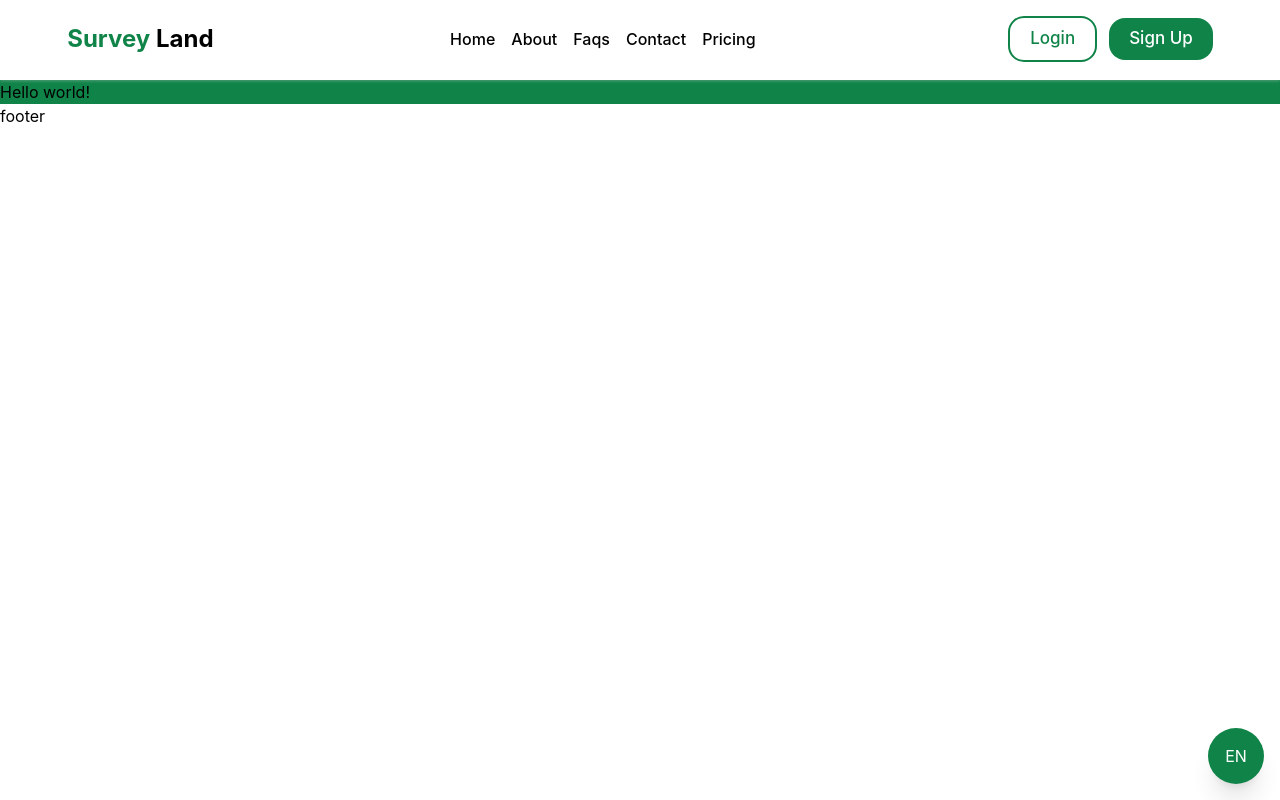
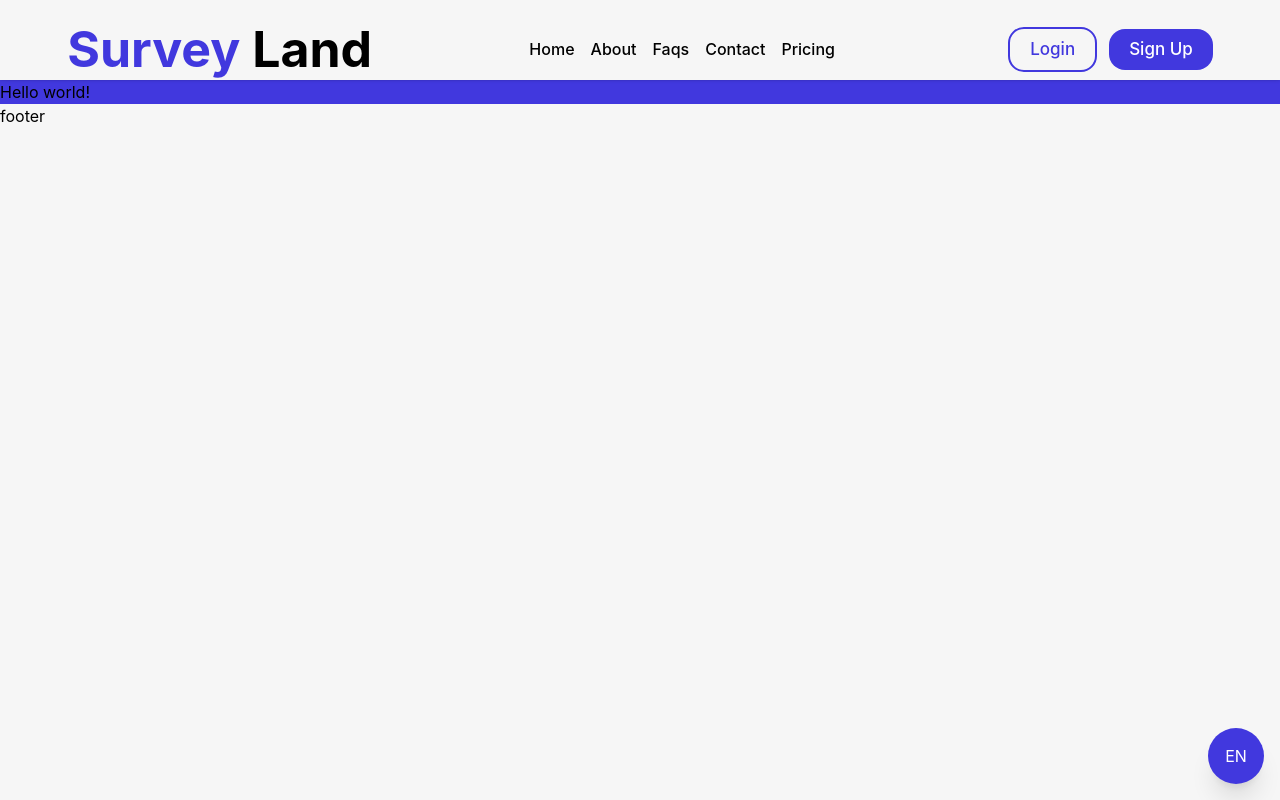
Before and after one commit to eslam-mohamedl/AfaaqWare, a Next.js app: page /en in a window 1280 px wide. Built offline with nearby package versions, Linux system fonts and the light colour scheme.

Commit message:
feat(update): add desgin system for project

```diff
--- a/src/app/[locale]/globals.css
+++ b/src/app/[locale]/globals.css
@@ -60,60 +60,72 @@
   .bg-primary {
     background-color: var(--color-primary);
   }
-
-  .bg-primary-100 {
-    background-color: var(--color-primary-100);
+  .bg-footer {
+    background-color: var(--color-primary-200);
   }
-
-  .bg-primary-400 {
-    background-color: var(--color-primary-400);
+  .bg-white {
+    background-color: var(--color-text-white);
   }
-
-  .bg-primary-600 {
-    background-color: var(--color-primary-600);
+  .bg-gradient {
+    background: var(--color-bg-hero);
   }
-
-  .bg-primary-700 {
-    background-color: var(--color-primary-700);
+  .bg-pink {
+    background-color: var(--color-accent-pink-200);
   }
-
-  .bg-primary-900 {
-    background-color: var(--color-primary-900);
+  .bg-green {
+    background-color: var(--color-accent-green-200);
   }
-  .bg-secondary {
-    background-color: var(--color-secondary);
+  .bg-purple {
+    background-color: var(--color-accent-purple-200);
   }
-  .bg-secondary-600 {
-    background-color: var(--color-secondary-600);
+  .bg-yellow {
+    background-color: var(--color-accent-yellow-200);
   }
-  .bg-secondary-900 {
-    background-color: var(--color-secondary-900);
+  .bg-blue-200 {
+    background-color: var(--color-accent-blue-200);
   }
-
+  .bg-blue-400 {
+    background-color: var(--color-accent-blue-400);
+  }
   /* Text Colors */
   .text-primary {
     color: var(--color-primary);
   }
-  .text-secondary {
-    color: var(--color-secondary);
+  .text-black {
+    color: var(--color-text-black);
   }
-  .text-gary-200 {
-    color: var(--color-gray-200);
+  .text-white {
+    color: var(--color-text-white);
   }
+  .text-orange {
+    color: var(--text-orange);
+  }
+
   /* bg Colors */
-  .bg-bg- {
+  .bg-bg {
     background-color: var(--color-bg);
   }
   .bg-bg-alt {
     background-color: var(--color-bg-alt);
   }
-  .bg-secondary {
-    background-color: var(--color-secondary);
+
+  /* borders Utilities*/
+  .border-pink {
+    border: 1px solid var(--border-pink);
   }
-  /* form color*/
-  .border-form {
-    background-color: var(--color-form);
+  .border-green {
+    border: 1px solid var(--border-green);
   }
+  .border-purple {
+    border: 1px solid var(--border-purple);
+  }
+  .border-yellow {
+    border: 1px solid var(--border-yellow);
+  }
+  .border-white {
+    border: 1px solid var(--color-text-white);
+  }
+
   /* Shadows */
   .shadow-sm {
     box-shadow: var(--shadow-sm);
@@ -124,6 +136,7 @@
   .shadow-lg {
     box-shadow: var(--shadow-lg);
   }
+
   /* Radius Utilities */
   .rounded-sm {
     border-radius: var(--radius-sm);
@@ -160,8 +173,20 @@
   .text-xl {
     font-size: var(--text-xl);
   }
+  .text-2xl {
+    font-size: var(--text-2xl);
+  }
+  .text-3xl {
+    font-size: var(--text-3xl);
+  }
+  .text-4xl {
+    font-size: var(--text-4xl);
+  }
   .font-regular {
     font-weight: var(--font-regular);
+  }
+  .font-semibold {
+    font-weight: var(--font-semibold);
   }
   .font-bold {
     font-weight: var(--font-bold);
--- a/src/styles/variables.css
+++ b/src/styles/variables.css
@@ -5,49 +5,44 @@
 @layer theme {
   :root {
     /* Brand Colors */
-    --color-primary: #108448;
-    --color-primary-100: #f0f8f4;
-    --color-primary-400: #e4efec;
-    --color-primary-600: #94c1ab;
-    --color-primary-700: #43735b;
-    --color-primary-900: #04301b;
-    --color-secondary: #e45c10;
-    --color-secondary-600: #eeb798;
-    --color-secondary-900: #89370a;
-    /* --color-primary-text: #eeeef0;
-    --color-secondary-text: #b2b3bd;
-     */
+    --color-primary: #4138de;
+    --color-primary-200: #403d84;
 
-    /* UI Backgrounds */
-    --color-bg: #ffffff;
-    --color-bg-alt: #f3f4f6;
-    --color-form: #131c23;
+    /* UI Backgrounds   */
+    --color-bg: #f6f6f6;
+    --color-bg-alt: #ffffff;
+    --color-accent-pink-200: rgba(229, 208, 221, 0.37);
+    --color-accent-green-200: rgba(221, 242, 204, 0.37);
+    --color-accent-purple-200: rgba(216, 217, 239, 0.37);
+    --color-accent-yellow-200: rgba(242, 238, 204, 0.37);
+    --color-accent-blue-400: rgba(206, 204, 242, 0.64);
+    --color-accent-blue-200: rgba(216, 217, 237, 0.44);
+    --color-bg-hero: linear-gradient(
+      180deg,
+      #eaeef1 0%,
+      #d8d9ef 49%,
+      #eaeef1 100%
+    );
 
     /* Text Colors */
-    --color-text-primary: #19191b;
-    --color-text-secondary: #62636c;
-    --color-gray-200: #817c67;
-
-    /* Dark Mode */
-    --color-bg-dark: #131c23;
-    --color-bg-dark-alt: #1a2527;
-    --color-form-dark: #7c94c4;
-    --color-text-primary: #eeeef0;
-    --color-text-secondary: #b2b3bd;
+    --color-text-black: #131522;
+    --color-text-white: #ffffff;
+    --text-orange: #dc7521;
 
     /* Border Radius */
-    --radius-sm: 4px;
-    --radius-md: 10px;
-    --radius-lg: 16px;
-    --radius-xlg: 20px;
-    --radius-2xl: 24px;
-    --radius-3xl: 28px;
-    --radius-4xl: 32px;
+    --radius-sm: 0.25rem;
+    --radius-md: 0.5rem;
+    --radius-lg: 1rem;
+    --radius-xlg: 1.25rem;
+    --radius-2xl: 1.56rem;
+    --radius-3xl: 2.5rem;
+    --radius-4xl: 3.125rem;
 
-    /* Shadows */
-    --shadow-sm: 0 1px 3px rgba(233, 227, 227, 0.31);
-    --shadow-md: 0 4px 6px rgba(175, 169, 169, 0.722);
-    --shadow-lg: 0 10px 20px rgba(188, 179, 179, 0.84);
+    /* border colors*/
+    --border-pink: rgba(65, 56, 222, 0.39);
+    --border-green: rgba(189, 226, 159, 0.89);
+    --border-purple: rgba(189, 159, 226, 0.89);
+    --border-yellow: rgba(226, 189, 159, 0.89);
 
     /* Typography */
     --font-sans: "Inter", sans-serif;
@@ -56,28 +51,21 @@
     --text-base: 1rem;
     --text-lg: 1.25rem;
     --text-xl: 1.5rem;
-    --font-regular: 400;
+    --text-2xl: 2rem;
+    --text-3xl: 2.5rem;
+    --text-4xl: 3.125rem;
+    --font-regular: 300;
+    --font-semibold: 500;
     --font-bold: 700;
 
     /* Spacing */
-    --space-xs: 4px;
-    --space-sm: 8px;
-    --space-md: 16px;
-    --space-lg: 20px;
-    --space-xl: 24px;
-    --space-2xl: 28px;
-    --space-3xl: 32px;
-    --space-4xl: 32px;
-  }
-
-  /* Dark Variant */
-  :root.dark {
-    --color-bg: var(--color-bg-dark);
-    --color-bg-alt: var(--color-bg-dark-alt);
-    --color-text: var(--color-text-primary);
-    --color-form: var(--color-form-dark);
-    --shadow-sm: 0 1px 3px rgba(233, 227, 227, 0.12);
-    --shadow-md: 0 4px 6px rgba(0, 0, 0, 0.15);
-    --shadow-lg: 0 10px 20px rgba(0, 0, 0, 0.2);
+    --space-xs: 0.2rem;
+    --space-sm: 0.5rem;
+    --space-md: 1rem;
+    --space-lg: 1.25rem;
+    --space-xl: 1.5rem;
+    --space-2xl: 1.75rem;
+    --space-3xl: 2rem;
+    --space-4xl: 2.5rem;
   }
 }
```
